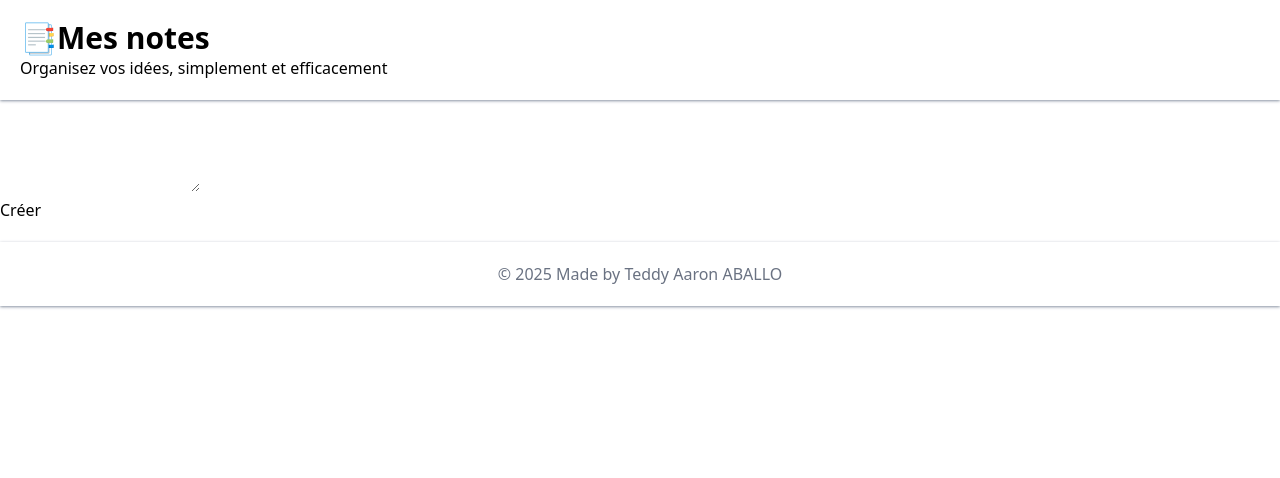
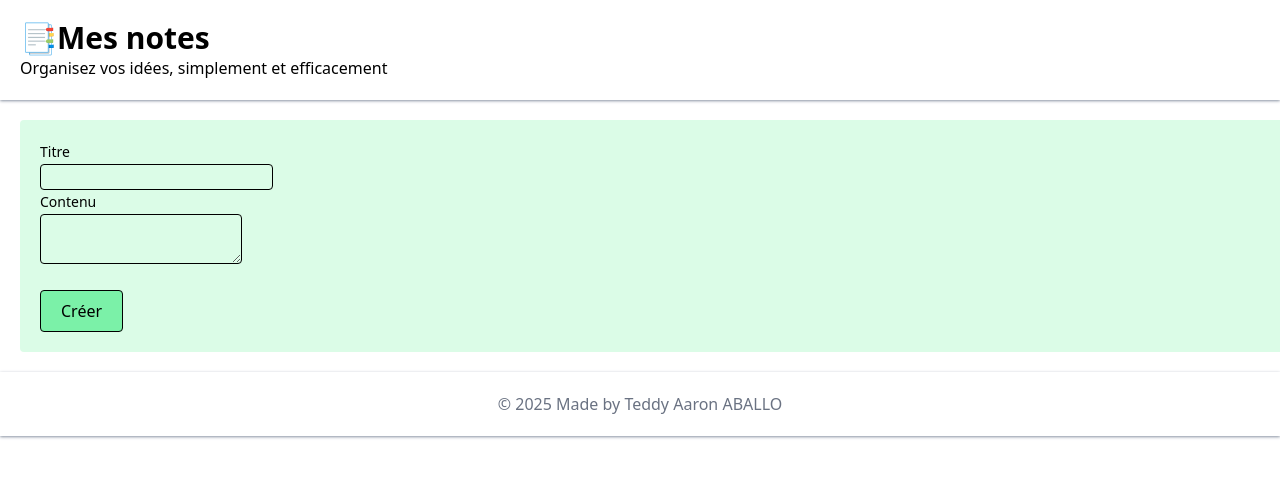
Before and after one commit to aaronted009/post-its, a Vue app: page /create in a window 1280 px wide. Shown: the top 478 px of the page. Built offline with nearby package versions, Linux system fonts and the light colour scheme.

Commit message:
style: [style] style CreatePostIt view (wip)

```diff
--- a/src/views/CreatePostIt.vue
+++ b/src/views/CreatePostIt.vue
@@ -12,11 +12,15 @@ onMounted(() => {
 </script>
 
 <template>
-  <form>
-    <input type="text" name="title" id="" v-model="note.postItTitle" />
-    <br />
-    <textarea name="content" id="" v-model="note.postItContent"></textarea>
-    <br />
-    <input @click="note.create" type="button" value="Créer" />
-  </form>
+  <main class="w-full mx-5">
+    <form class="bg-green-100 p-5 rounded">
+      <label for="title" class="block text-sm/6 font-medium">Titre</label>
+      <input class="border rounded" type="text" name="title" id="title" v-model="note.postItTitle" />
+      <br />
+      <label for="content" class="block text-sm/6 font-medium">Contenu</label>
+      <textarea class="border rounded" name="content" id="content" v-model="note.postItContent"></textarea>
+      <br />
+      <input @click="note.create" type="button" value="Créer" class="border rounded cursor-pointer mt-5 px-5 py-2 bg-green-300" />
+    </form>
+  </main>
 </template>
```
